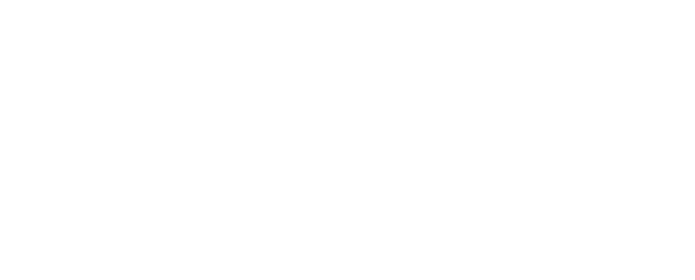
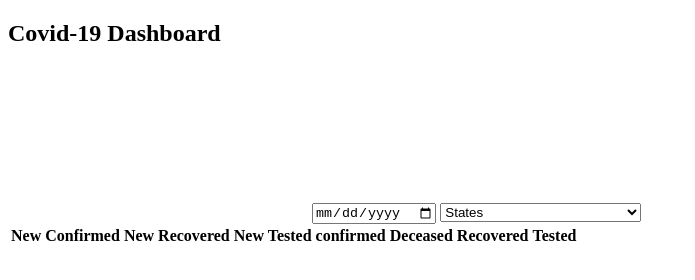
Before and after one commit to kryptiksage/covid-dash, a plain HTML site: page index.html in a window 1280 px wide. Shown: the whole page, without its empty margins (0-695 px from the left). Drawn offline with Linux system fonts and the light colour scheme.

Commit message:
html structure added

```diff
--- a/index.html
+++ b/index.html
@@ -4,7 +4,62 @@
 		<meta charset="UTF-8" />
 		<meta http-equiv="X-UA-Compatible" content="IE=edge" />
 		<meta name="viewport" content="width=device-width, initial-scale=1.0" />
-		<title>Document</title>
+		<title>Covid-19 Dashboard</title>
+
 	</head>
-	<body></body>
+	<body>
+		<h2>Covid-19 Dashboard</h2>
+		<canvas id="canvas"> </canvas>
+		<input type="date" />
+		<select name="States" id="states">
+			<option value="States">States</option>
+			<option value="Andhra Pradesh">Andhra Pradesh</option>
+			<option value="Arunachal Pradesh">Arunachal Pradesh</option>
+			<option value="Assam">Assam</option>
+			<option value="Bihar">Bihar</option>
+			<option value="Chhattisgarh">Chhattisgarh</option>
+			<option value="Goa">Goa</option>
+			<option value="Gujarat">Gujarat</option>
+			<option value="Haryana">Haryana</option>
+			<option value="Himachal Pradesh">Himachal Pradesh</option>
+			<option value="Jammu and Kashmir">Jammu and Kashmir</option>
+			<option value="Jharkhand">Jharkhand</option>
+			<option value="Karnataka">Karnataka</option>
+			<option value="Kerala">Kerala</option>
+			<option value="Madhya Pradesh">Madhya Pradesh</option>
+			<option value="Maharashtra">Maharashtra</option>
+			<option value="Manipur">Manipur</option>
+			<option value="Meghalaya">Meghalaya</option>
+			<option value="Mizoram">Mizoram</option>
+			<option value="Nagaland">Nagaland</option>
+			<option value="Odisha">Odisha</option>
+			<option value="Punjab">Punjab</option>
+			<option value="Rajasthan">Rajasthan</option>
+			<option value="Sikkim">Sikkim</option>
+			<option value="Tamil Nadu">Tamil Nadu</option>
+			<option value="Telangana">Telangana</option>
+			<option value="Tripura">Tripura</option>
+			<option value="Uttar Pradesh">Uttar Pradesh</option>
+			<option value="Uttarakhand">Uttarakhand</option>
+			<option value="West Bengal">West Bengal</option>
+			<option value="Andaman and Nicobar Islands">Andaman and Nicobar Islands</option>
+			<option value="Chandigarh">Chandigarh</option>
+			<option value="Dadra and Nagar Haveli">Dadra and Nagar Haveli</option>
+			<option value="Daman and Diu">Daman and Diu</option>
+			<option value="Lakshadweep">Lakshadweep</option>
+			<option value="Delhi">Delhi</option>
+			<option value="Puducherry">Puducherry</option>
+		</select>
+		<table id="covid_details">
+			<tr>
+				<th>New Confirmed</th>
+				<th>New Recovered</th>
+				<th>New Tested</th>
+				<th>confirmed</th>
+				<th>Deceased</th>
+				<th>Recovered</th>
+				<th>Tested</th>
+			</tr>
+		</table>
+	</body>
 </html>
```
